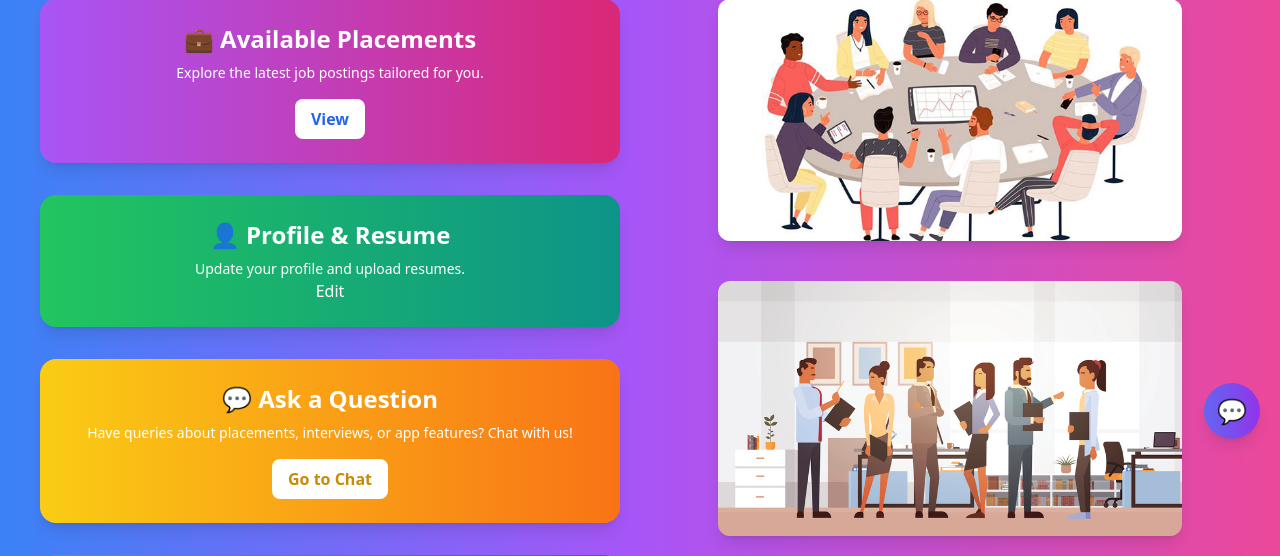
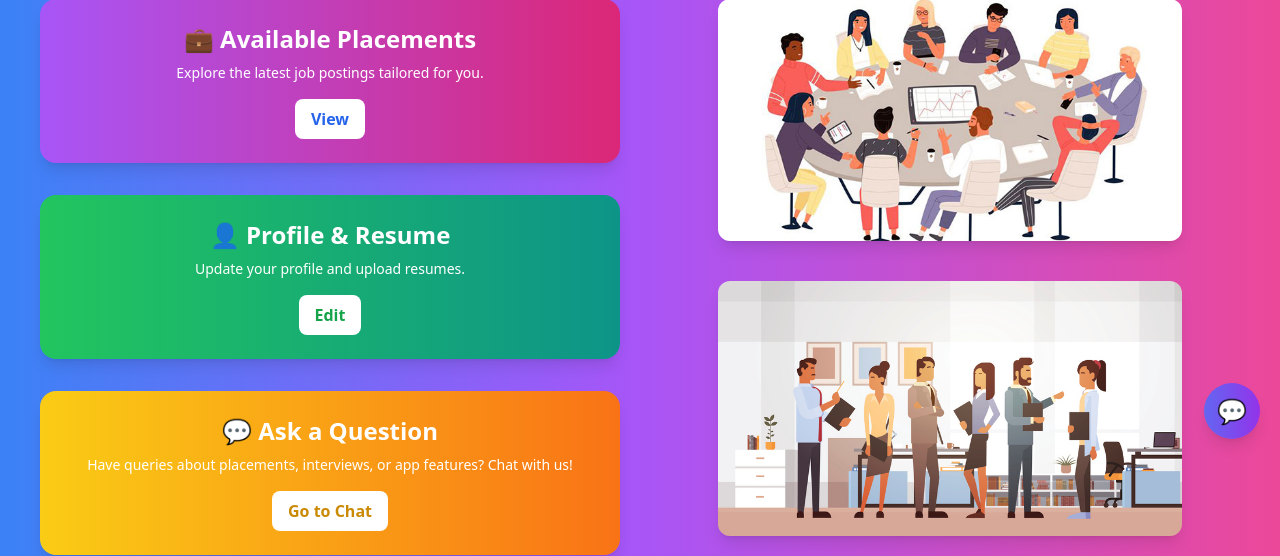
Before and after one commit to Divyanshi-20/placement-management-system, a Flask app: page /student_dashboard in a window 1280 px wide. Shown: the part 341-897 px from the top of the page. Run offline with Flask 3, Linux system fonts and the light colour scheme; the visitor is signed in with stand-in values (Sample User, id 1); some libraries are stand-ins or nearby versions.

Commit message:
student_dashboard.html

```diff
--- a/templates/student_dashboard.html
+++ b/templates/student_dashboard.html
@@ -33,7 +33,7 @@
       <div class="bg-gradient-to-r from-green-500 to-teal-600 text-white p-6 rounded-2xl shadow-lg transform transition hover:scale-105 hover:shadow-2xl animate__animated animate__zoomIn animate__delay-2s">
         <h2 class="text-2xl font-bold mb-2">👤 Profile & Resume</h2>
         <p class="text-sm">Update your profile and upload resumes.</p>
-        <a href="{{ url_for('/profile') }} class="inline-block mt-4 px-4 py-2 bg-white text-green-600 rounded-lg font-semibold hover:bg-gray-100 transition">Edit</a>
+        <a href="{{ url_for('/profile') }}" class="inline-block mt-4 px-4 py-2 bg-white text-green-600 rounded-lg font-semibold hover:bg-gray-100 transition">Edit</a>
       </div>
       <!-- Ask a Question -->
       <div class="bg-gradient-to-r from-yellow-400 to-orange-500 text-white p-6 rounded-2xl shadow-lg
```
